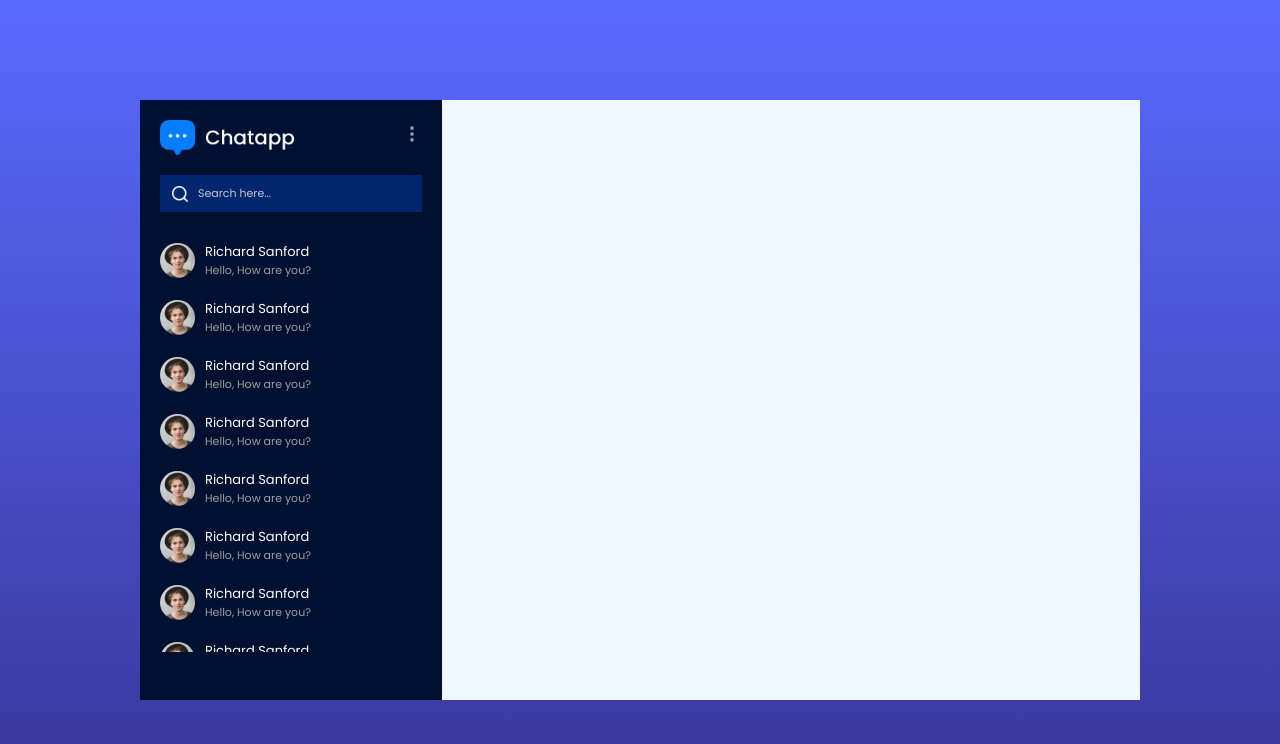
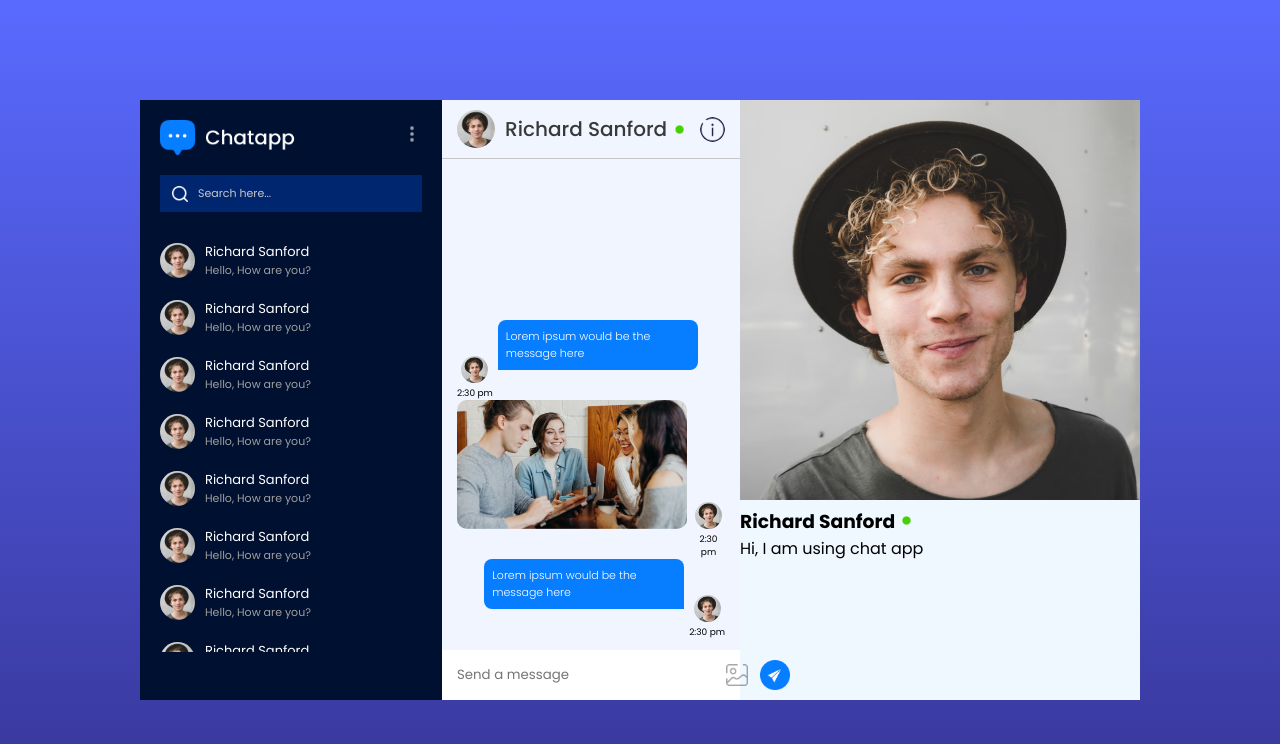
Before and after one commit to WajihaTahir/Chat-App, a React (Vite) app: page /chat in a window 1280 px wide. Shown: the top 744 px of the page. Built offline with nearby package versions, Linux system fonts and the light colour scheme.

Commit message:
created UI for chat conversation component

```diff
--- a/src/components/ChatBox/ChatBox.css
+++ b/src/components/ChatBox/ChatBox.css
@@ -0,0 +1,107 @@
+.chat-box {
+  height: 75vh;
+  position: relative;
+  background-color: #f1f5ff;
+}
+.chat-user {
+  padding: 10px 15px;
+  display: flex;
+  align-items: center;
+  gap: 10px;
+  border-bottom: 1px solid #c6c6c6;
+}
+.chat-user img {
+  width: 25px;
+  border-radius: 50%;
+}
+.chat-user img:first-child {
+  width: 38px;
+  aspect-ratio: 1/1;
+}
+.chat-user p {
+  flex: 1;
+  font-weight: 500;
+  font-size: 20px;
+  color: #393939;
+  display: flex;
+  align-items: center;
+  gap: 5px;
+}
+
+.chat-input {
+  display: flex;
+  align-items: center;
+  gap: 12px;
+  padding: 10px 15px;
+  background: white;
+  position: absolute;
+  bottom: 0;
+  left: 0;
+  right: 0;
+}
+.chat-input img {
+  width: 30px;
+  cursor: pointer;
+}
+.chat-input label {
+  display: flex;
+}
+.chat-input label img {
+  width: 22px;
+}
+.chat-input input {
+  flex: 1;
+  border: none;
+  outline: none;
+}
+
+.chat-msg {
+  height: calc(100% - 70px);
+  padding-bottom: 50px;
+  overflow-y: scroll;
+  display: flex;
+  flex-direction: column-reverse;
+}
+.s-msg div img,
+.r-msg div img {
+  width: 27px;
+  aspect-ratio: 1/1;
+  border-radius: 50px;
+}
+
+.s-msg,
+.r-msg {
+  display: flex;
+  align-items: end;
+  justify-content: end;
+  gap: 5px;
+  padding: 0px 15px;
+}
+
+.r-msg {
+  flex-direction: row-reverse;
+  justify-content: start;
+}
+.msg {
+  color: white;
+  background-color: #077eff;
+  padding: 8px;
+  max-width: 200px;
+  font-size: 11px;
+  font-weight: 300;
+  border-radius: 8px 8px 0px 8px;
+  margin-bottom: 30px;
+}
+.r-msg .msg {
+  border-radius: 8px 8px 8px 0px;
+}
+.s-msg div,
+.r-msg div {
+  text-align: center;
+  font-size: 9px;
+}
+.msg-img {
+  max-width: 230px;
+  margin-bottom: 30px;
+  border-radius: 10px;
+}
--- a/src/components/ChatBox/ChatBox.jsx
+++ b/src/components/ChatBox/ChatBox.jsx
@@ -1,8 +1,52 @@
 import React from "react";
 import "./ChatBox.css";
+import assets from "../../assets/assets";
 
 const ChatBox = () => {
-  return <div></div>;
+  return (
+    <div className="chat-box">
+      <div className="chat-user">
+        <img src={assets.profile_img} alt="" />
+        <p>
+          Richard Sanford
+          <img className="dot" src={assets.green_dot} alt="" />
+        </p>
+        <img src={assets.help_icon} className="help" alt="" />
+      </div>
+      <div className="chat-msg">
+        <div className="s-msg">
+          <p className="msg">Lorem ipsum would be the message here</p>
+          <div>
+            <img src={assets.profile_img} alt="" />
+            <p>2:30 pm</p>
+          </div>
+        </div>
+        <div className="s-msg">
+          <img className="msg-img" src={assets.pic1} alt="" />
+          <div>
+            <img src={assets.profile_img} alt="" />
+            <p>2:30 pm</p>
+          </div>
+        </div>
+        <div className="r-msg">
+          <p className="msg">Lorem ipsum would be the message here</p>
+          <div>
+            <img src={assets.profile_img} alt="" />
+            <p>2:30 pm</p>
+          </div>
+        </div>
+      </div>
+
+      <div className="chat-input">
+        <input type="text" placeholder="Send a message" />
+        <input type="file" id="image" accept="image/png, image/jpeg" hidden />
+        <label htmlFor="image">
+          <img src={assets.gallery_icon} alt="" />
+        </label>
+        <img src={assets.send_button} alt="" />
+      </div>
+    </div>
+  );
 };
 
 export default ChatBox;
--- a/src/components/RightSidebar/RightSidebar.jsx
+++ b/src/components/RightSidebar/RightSidebar.jsx
@@ -1,8 +1,19 @@
 import React from "react";
 import "./RightSidebar.css";
+import assets from "../../assets/assets";
 
 const RightSidebar = () => {
-  return <div></div>;
+  return (
+    <div className="rs">
+      <div className="rs-profile">
+        <img src={assets.profile_img} alt="" />
+        <h3>
+          Richard Sanford <img src={assets.green_dot} className="dot" alt="" />
+        </h3>
+        <p>Hi, I am using chat app</p>
+      </div>
+    </div>
+  );
 };
 
 export default RightSidebar;
--- a/src/index.css
+++ b/src/index.css
@@ -8,3 +8,6 @@
 ::-webkit-scrollbar {
   display: none;
 }
+img.dot {
+  width: 15px !important;
+}
```
